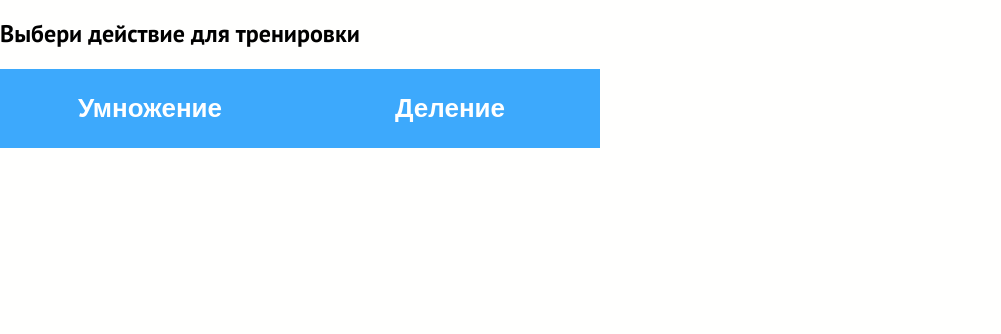
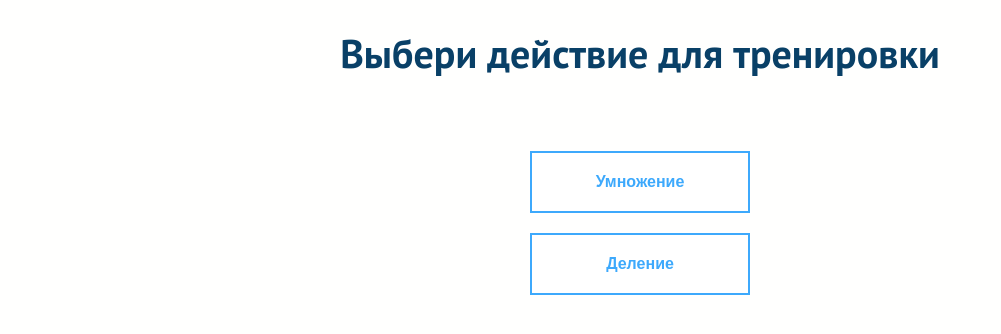
Before and after one commit to e1bandito/training, a Vue app: page / in a window 1280 px wide. Shown: the top 334 px of the page, without its empty margins (0-1001 px from the left). Built offline with nearby package versions, Linux system fonts and the light colour scheme.

Commit message:
add styles for SelectAction

```diff
--- a/src/App.vue
+++ b/src/App.vue
@@ -132,6 +132,7 @@ export default {
       }
     },
     getAnswers() {
+      this.answersArr.length = 0;
       this.numbers.forEach((item) => {
         const num = item.value * this.firstFactor;
         this.answersArr.push(num);
--- a/src/components/SelectAction.vue
+++ b/src/components/SelectAction.vue
@@ -1,19 +1,25 @@
 <template>
-  <div class="select-action"
+  <section class="select-action"
     v-if="state === 'action'"
   >
+    <div class="container">
+      <div class="select-action__inner">
         <h2 class="select-action__title">Выбери действие для тренировки</h2>
         <Btn
           @clickBtn="clickBtn"
+          :class="'select-action__btn'"
           :action="'multiple'"
           :text="'Умножение'"
         />
         <Btn
           @clickBtn="clickBtn"
+          :class="'select-action__btn'"
           :action="'divide'"
           :text="'Деление'"
         />
       </div>
+    </div>
+  </section>
 </template>
 
 <script>
@@ -39,5 +45,58 @@ export default {
 </script>
 
 <style lang="scss">
+@import "src/assets/styles/variables";
+@import "src/assets/styles/mixins";
+@import "src/assets/styles/scaffolding";
 
+.select-action {
+  padding: 30px 0;
+
+  & .select-action__btn {
+    font-size: 16px;
+    padding: 20px 25px;
+    width: 220px;
+    min-width: auto;
+    background-color: $white;
+    color: $blue;
+    border: 2px solid $blue;
+    transition: background-color 0.3s, color 0.3s;
+    justify-self: end;
+    margin-bottom: 20px;
+
+    &:hover {
+      background-color: $blue;
+      color: $white;
+    }
+
+    &:last-of-type {
+      margin-bottom: 0;
+    }
+  }
+}
+
+.select-action__inner {
+  display: flex;
+  flex-direction: column;
+  align-items: center;
+}
+
+.select-action__title {
+  font-style: normal;
+  font-weight: bold;
+  font-size: 40px;
+  line-height: 1.15;
+  text-align: center;
+  color: $dark-blue;
+  margin: 0 0 75px 0;
+
+  @include max($lg) {
+    font-size: 30px;
+  }
+
+  @include max(500) {
+    font-size: 26px;
+    margin-bottom: 30px;
+  }
+}
 </style>
```
Lines whose indentation alone changed are shown as unchanged.
